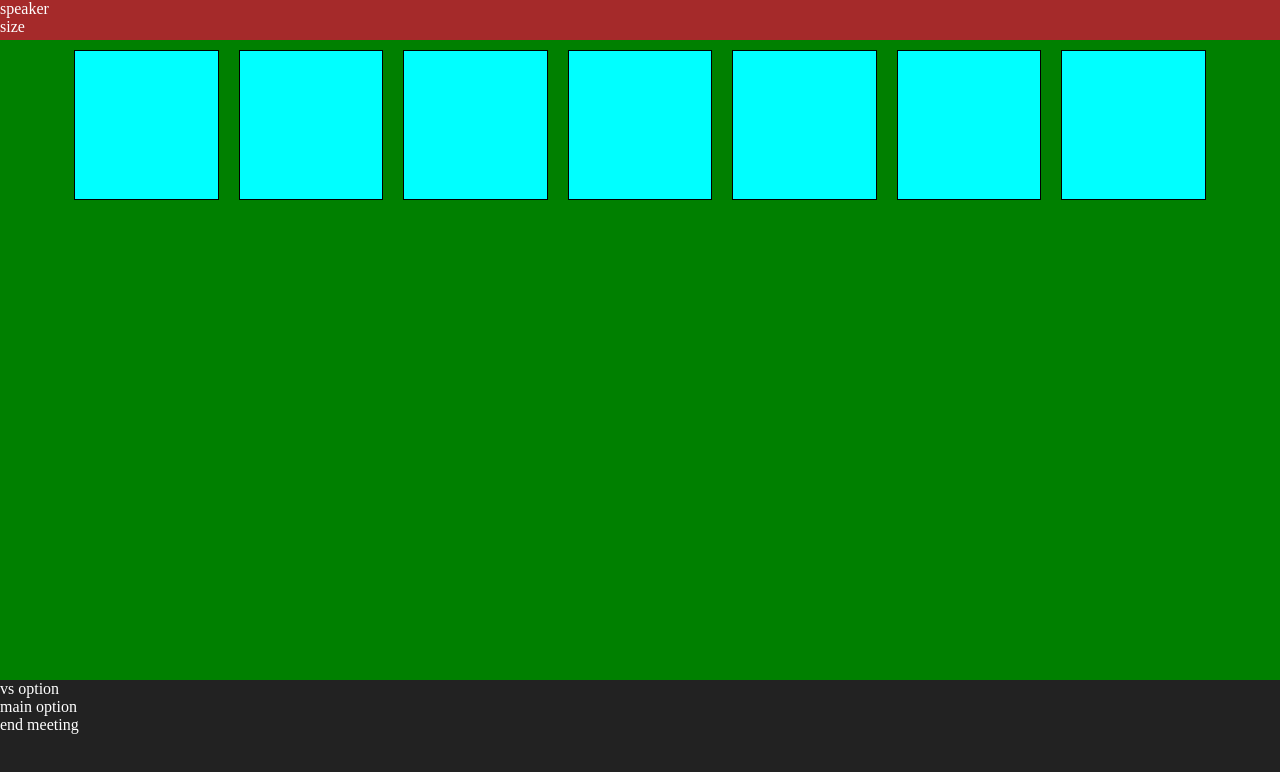
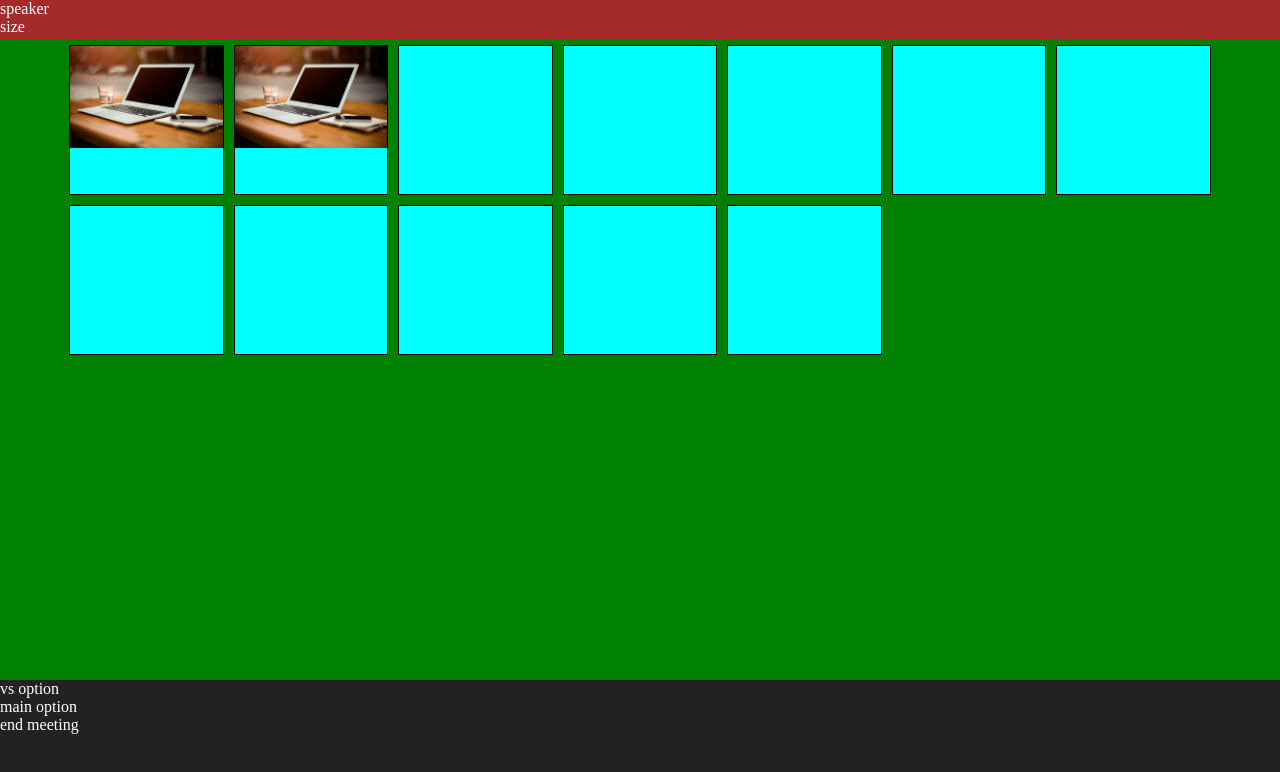
Before and after one commit to dario-bennardino/html-css-zoom, a plain HTML site: page index.html in a window 1280 px wide. Drawn offline with Linux system fonts and the light colour scheme.

Commit message:
[add] struttura cards fatta commit

```diff
--- a/index.html
+++ b/index.html
@@ -21,6 +21,26 @@
     <main>
         <div class="container">
             <div class="gallery">
+                <div class="card">
+                    <div class="album-image">
+                        <img src="img/6-5000x3333.jpg" alt="">
+                    </div>
+
+                </div>
+                <div class="card">
+                    <div class="album-image">
+                        <img src="img/6-5000x3333.jpg" alt="">
+                    </div>
+                </div>
+                <div class="card">
+
+                </div>
+                <div class="card">
+
+                </div>
+                <div class="card">
+
+                </div>
                 <div class="card">
 
                 </div>
--- a/style.css
+++ b/style.css
@@ -34,14 +34,18 @@ footer{
 
 .gallery{
     display: flex;
+    flex-wrap: wrap;
 
 }
 
 .card{
-    width: calc(100% / 7);
+    width: calc(100% / 7 - 10px);
     height: 150px;
     background-color: aqua;
     border: 1px solid black;
-    margin: 10px;
+    margin: 5px;
+}
 
+.album-image img{
+    width: 100%;
 }
```
Also changed, not shown: img/6-5000x3333.jpg (added).
